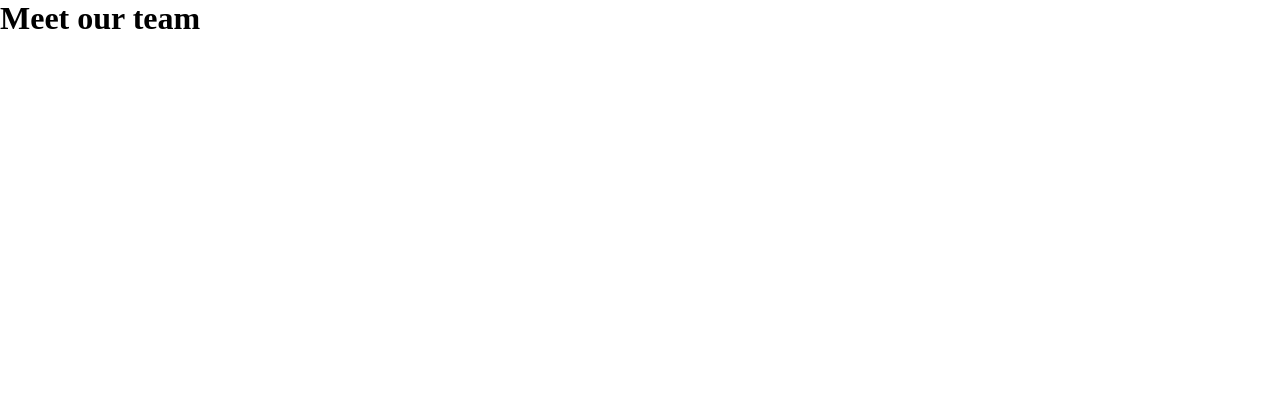
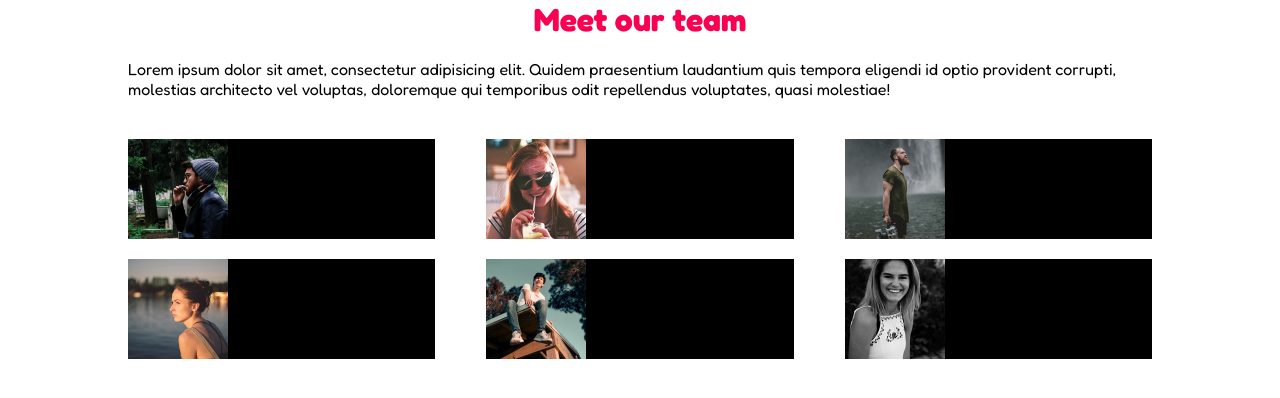
Before and after one commit to Michelangelo1999/html-css-flex-cards, a plain HTML site: page index.html in a window 1280 px wide. Drawn offline with Linux system fonts and the light colour scheme.

Commit message:
add some contents and style

```diff
--- a/index.html
+++ b/index.html
@@ -20,7 +20,55 @@
     <!--fine header-->
 
     <!--contenuto (paragrafo e cards)-->
-    <main></main>
+    <main class="container">
+        <!--sezione con paragrafo-->
+        <section class="p-section">
+            <p>
+               Lorem ipsum dolor sit amet, consectetur adipisicing
+               elit. Quidem praesentium laudantium quis tempora
+               eligendi id optio provident corrupti, molestias
+               architecto vel voluptas, doloremque qui temporibus
+               odit repellendus voluptates, quasi molestiae!
+            </p>
+        </section>
+        <!--fine paragrafo-->
+
+        <!--sezione con le cards-->
+        <section class="card-section">
+            <div class="card-row">
+               <div class="card">
+                   <div class="img m1"></div>
+                   <div class="bio"></div>
+               </div>
+               <div class="card">
+                   <div class="img f1"></div>
+                   <div class="bio"></div>
+               </div>
+               <div class="card">
+                   <div class="img m2"></div>
+                   <div class="bio"></div>
+               </div>
+            </div>
+
+            <div class="card-row">
+               <div class="card">
+                   <div class="img f2"></div>
+                   <div class="bio"></div>
+               </div>
+               <div class="card">
+                   <div class="img m3"></div>
+                   <div class="bio"></div>
+               </div>
+               <div class="card">
+                   <div class="img f3"></div>
+                   <div class="bio"></div>
+               </div>
+            </div>
+            </section>
+        <!--end cards section-->
+
+
+    </main>
     <!--end main-->
 </body>
 </html>
--- a/style.css
+++ b/style.css
@@ -1,5 +1,80 @@
+/*reset*/
 *{
     box-sizing: border-box;
     padding: 0;
     margin: 0;
 }
+
+/*commons*/
+body{
+    width: 80%;
+    margin: 0 auto;
+    font-family: 'Fredoka', sans-serif;
+}
+
+/*header*/
+h1{
+    color: rgb(249, 0, 83);
+    text-align: center;
+}
+
+
+/*main*/
+.card{
+    background-color: black;
+    color: white;
+    width: 30%;
+    height: 100px;
+    display: flex;
+}
+
+.container{
+    display: flex;
+    flex-direction: column;
+    margin-top: 20px;
+}
+
+.card-section{
+    display: flex;
+    flex-direction: column;
+    margin-top: 20px;
+}
+
+.card-row{
+    display: flex;
+    justify-content: space-between;
+    margin-top: 20px;
+}
+
+/*gestione delle immagini di bio*/
+
+.img{
+    background-size: contain;
+    background-repeat: no-repeat;
+    height: 100%;
+    width: 100%;
+}
+
+.m1{
+    background-image: url(img/male1.png);
+}
+
+.f1{
+    background-image: url(img/female1.png);
+}
+
+.m2{
+    background-image: url(img/male2.png);
+}
+
+.f2{
+    background-image: url(img/female2.png);
+}
+
+.m3{
+    background-image: url(img/male3.png);
+}
+
+.f3{
+    background-image: url(img/female3.png);
+}
```
